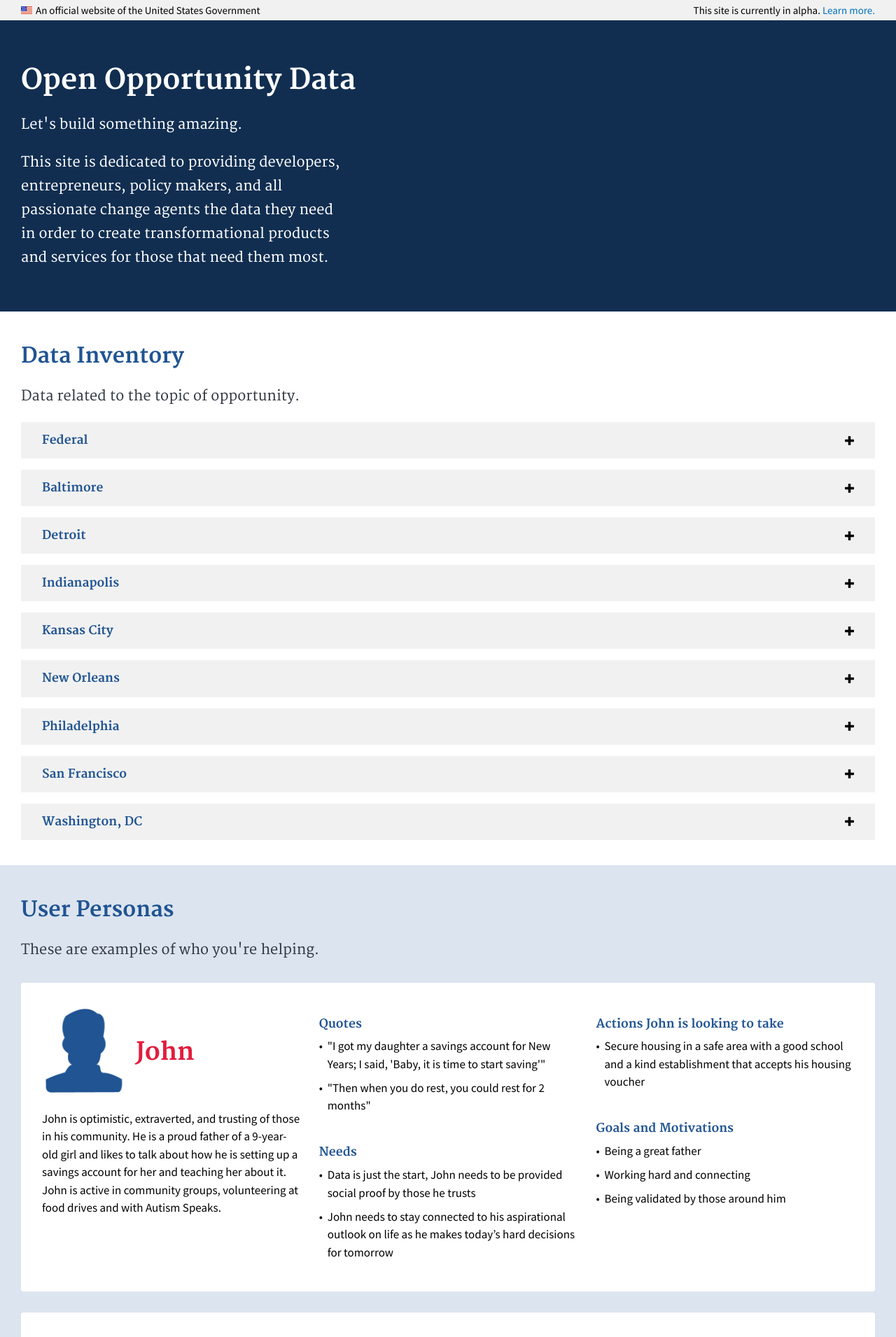
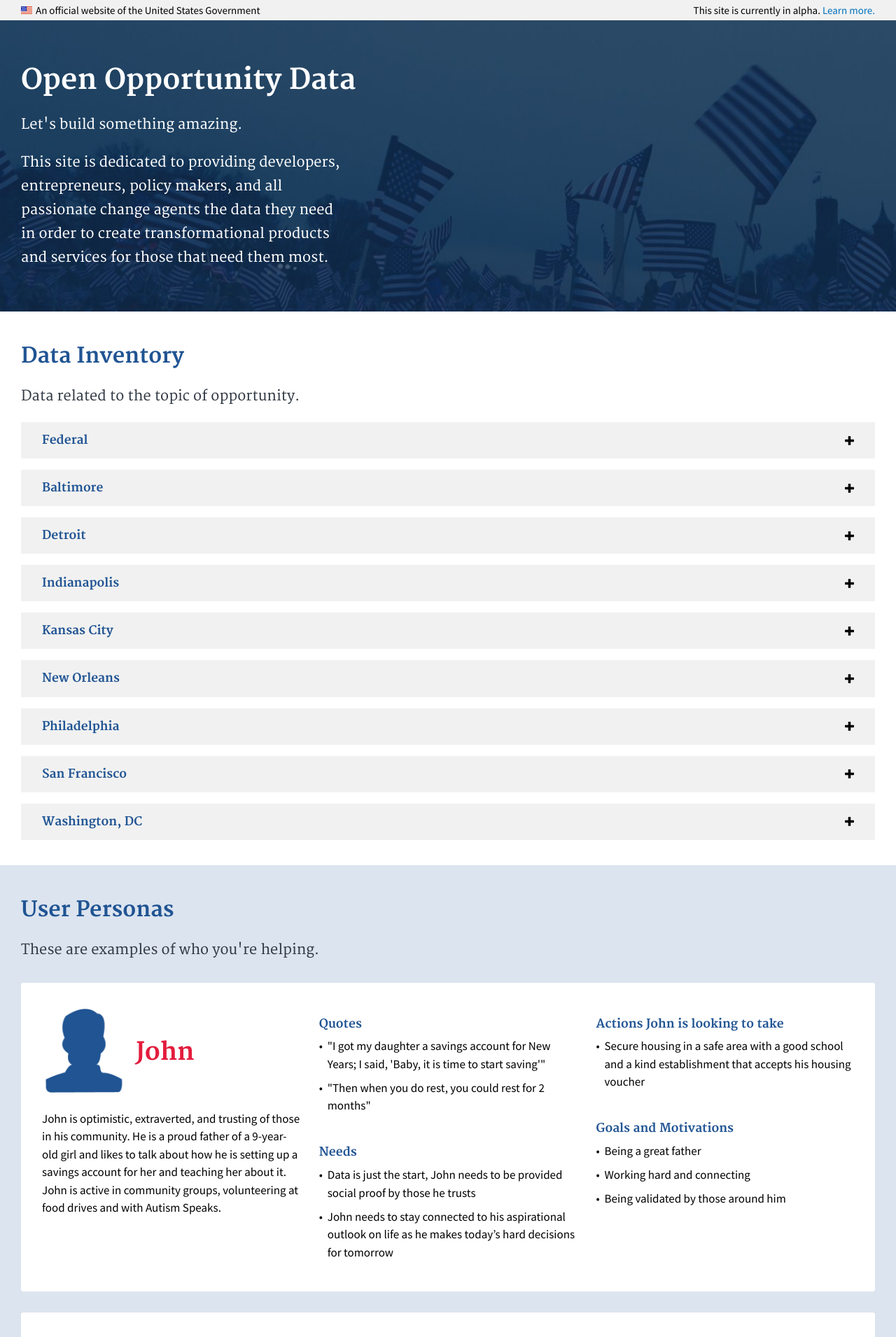
Before and after one commit to presidential-innovation-fellows/open-opportunity-data, a Jekyll site: the page built from index.html, in a window 1280 px wide. Shown: the top 1910 px of the page at 70% size. Built offline with Jekyll 4.4.1, drawn with Linux system fonts in a browser that asks for light colours.

Commit message:
Add hero image

```diff
--- a/css/main.scss
+++ b/css/main.scss
@@ -28,6 +28,10 @@ footer {
 
 .ood-banner {
   background-color: $color-primary-darkest;
+  background-repeat: no-repeat;
+  background-image: url(../img/hero.jpg);
+  background-size: cover;
+  background-position: center bottom;
 
   & > * {
     color: $color-white !important;
```
Also changed, not shown: img/hero.jpg (added), 1 other file.
